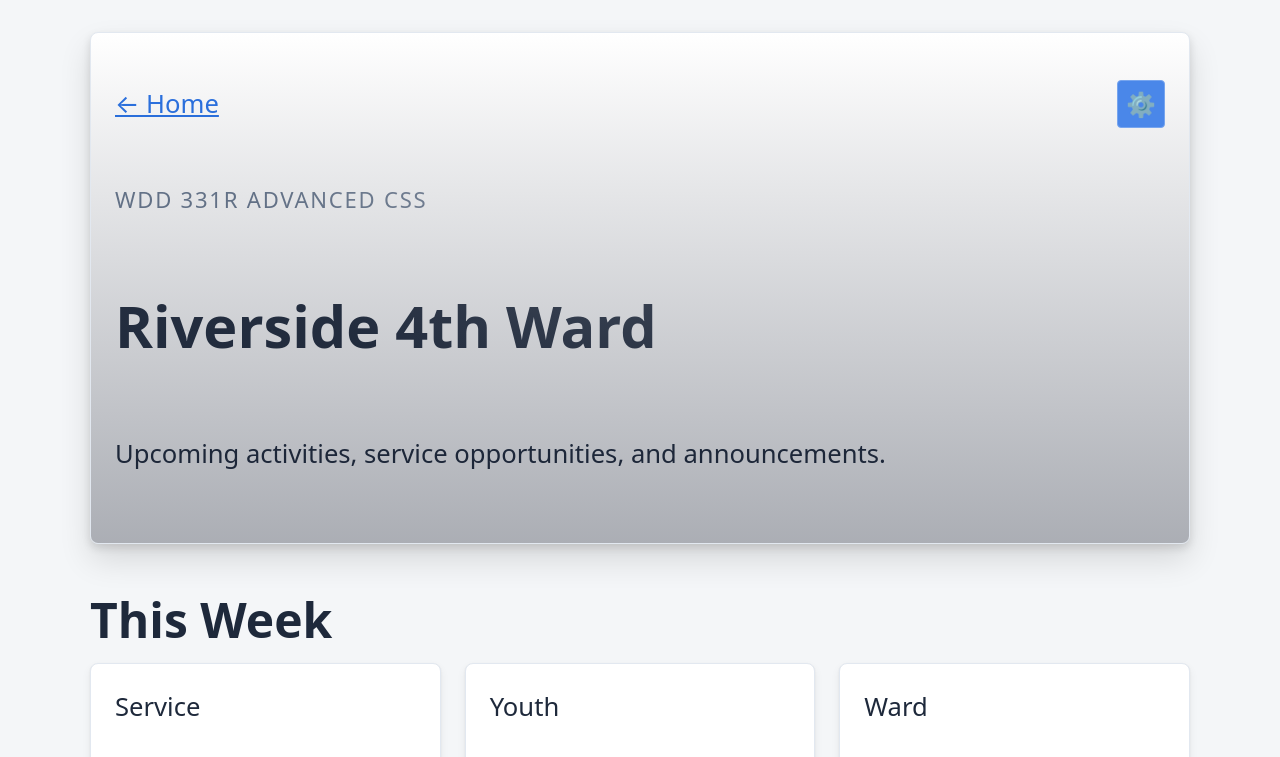
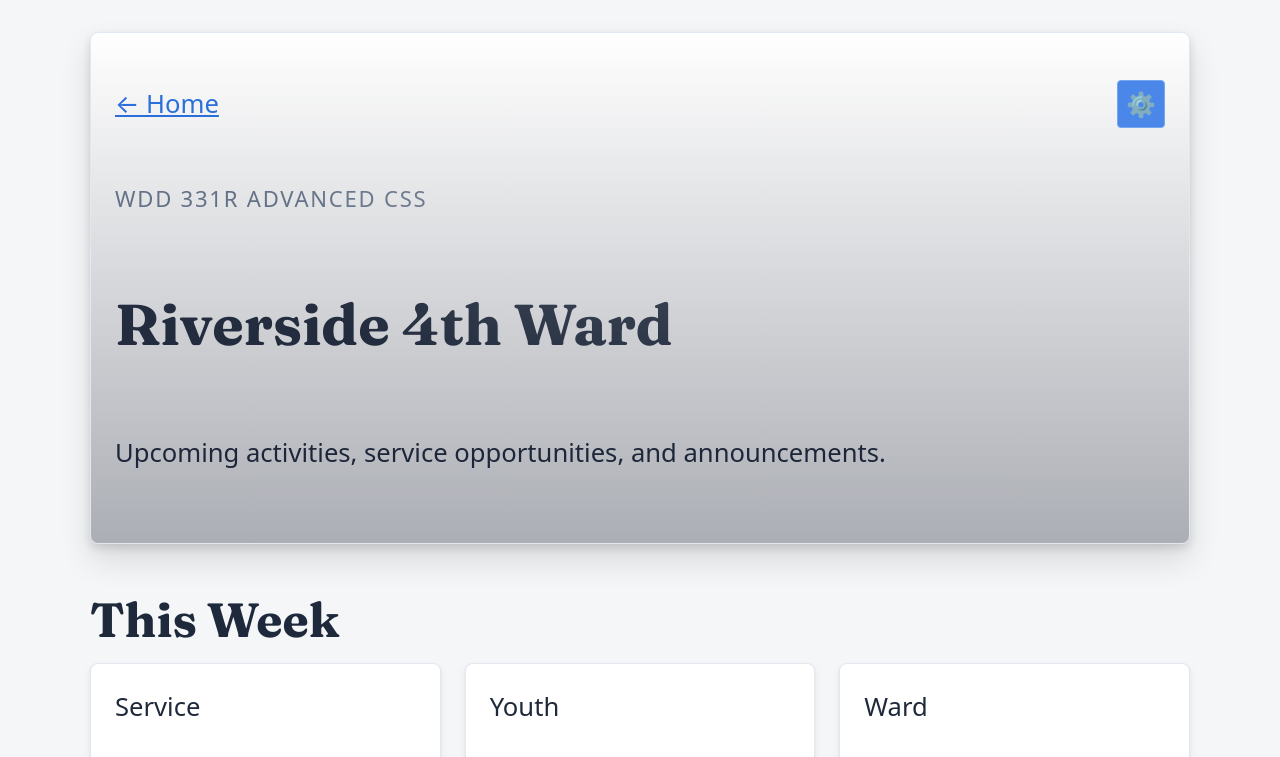
Before and after one commit to sil24040/WDD-331R-, a website: page unit-1/custom-properties/index.html in a window 1280 px wide. Shown: the top 757 px of the page. Drawn offline with Linux system fonts and the light colour scheme; files whose address does not match are found by name.

Commit message:
Deploying to website from @ sil24040/WDD-331R-@2f075f6604b78aaaaa1e6b934ca18db8f2d6cd4c 🚀

```diff
--- a/css/base/elements.css
+++ b/css/base/elements.css
@@ -3,7 +3,7 @@ html {
 }
 
 body {
-  font-family: var(--font-family-sans);
+  font-family: var(--font-family-body);
   font-size: var(--font-size-body);
   line-height: var(--line-height-body);
 
@@ -15,22 +15,31 @@ body {
     color var(--transition-base);
 }
 
+h1,
+h2,
+h3,
+h4,
+h5,
+h6 {
+  font-family: var(--font-family-heading);
+  font-weight: 700;
+  color: var(--color-text);
+  margin: 0;
+}
+
 h1 {
   font-size: var(--font-size-display);
   line-height: var(--line-height-display);
-  color: var(--color-text);
 }
 
 h2 {
   font-size: var(--font-size-heading-lg);
   line-height: var(--line-height-heading-lg);
-  color: var(--color-text);
 }
 
 h3 {
   font-size: var(--font-size-heading-md);
   line-height: var(--line-height-heading-md);
-  color: var(--color-text);
 }
 
 h4,
@@ -38,7 +47,14 @@ h5,
 h6 {
   font-size: var(--font-size-heading-sm);
   line-height: var(--line-height-heading-sm);
-  color: var(--color-text);
+}
+
+small,
+.eyebrow,
+.byline,
+.caption {
+  font-size: var(--font-size-caption);
+  line-height: var(--line-height-caption);
 }
 
 a {
--- a/css/main.css
+++ b/css/main.css
@@ -13,8 +13,7 @@
 @import url("./components/forms.css") layer(components);
 @import url("./components/nav.css") layer(components);
 @import url("./components/theme-toggle.css") layer(components);
+@import url("./components/effects.css") layer(components);
 @import url("./components/temples.css") layer(components);
 
 @import url("./utilities/utilities.css") layer(utilities);
-
-@import url("./components/effects.css") layer(components);
--- a/css/tokens/variables.css
+++ b/css/tokens/variables.css
@@ -2,6 +2,8 @@
   /* Typography */
   --font-family-sans: system-ui, -apple-system, BlinkMacSystemFont, "Segoe UI", sans-serif;
   --font-family-mono: ui-monospace, SFMono-Regular, Menlo, Monaco, Consolas, monospace;
+  --font-family-body: var(--font-family-sans);
+  --font-family-heading: "Fraunces", Georgia, "Times New Roman", serif;
 
   /* Type scale */
   --font-size-xs: clamp(1.1rem, 0.15vw + 1.06rem, 1.2rem);
@@ -13,6 +15,15 @@
   --font-size-3xl: clamp(2.8rem, 0.7vw + 2.63rem, 3rem);
   --font-size-4xl: clamp(3.3rem, 0.9vw + 3.08rem, 3.6rem);
 
+  /* Semantic typography tokens */
+  --font-size-body: var(--font-size-md);
+  --font-size-body-sm: var(--font-size-sm);
+  --font-size-caption: var(--font-size-xs);
+  --font-size-heading-sm: var(--font-size-xl);
+  --font-size-heading-md: var(--font-size-2xl);
+  --font-size-heading-lg: var(--font-size-3xl);
+  --font-size-display: var(--font-size-4xl);
+
   /* Line heights */
   --line-height-xs: 1.4;
   --line-height-sm: 1.45;
@@ -23,15 +34,7 @@
   --line-height-3xl: 1.15;
   --line-height-4xl: 1.1;
 
-  /* Semantic typography tokens */
-  --font-size-body: var(--font-size-md);
-  --font-size-body-sm: var(--font-size-sm);
-  --font-size-caption: var(--font-size-xs);
-  --font-size-heading-sm: var(--font-size-xl);
-  --font-size-heading-md: var(--font-size-2xl);
-  --font-size-heading-lg: var(--font-size-3xl);
-  --font-size-display: var(--font-size-4xl);
-
+  /* Semantic line-height tokens */
   --line-height-body: var(--line-height-md);
   --line-height-body-sm: var(--line-height-sm);
   --line-height-caption: var(--line-height-xs);
@@ -71,8 +74,7 @@
   --space-small: var(--spacing-sm);
   --space-medium: var(--spacing-md);
   --space-large: var(--spacing-lg);
-  --font-family-body: var(--font-family-sans);
-  --font-size-base: var(--font-size-md);
+  --font-size-base: var(--font-size-body);
   --radius-base: var(--radius-lg);
   --shadow-base: var(--shadow-md);
 }
--- a/unit-1/custom-properties/index.html
+++ b/unit-1/custom-properties/index.html
@@ -3,6 +3,10 @@
 <head>
   <meta charset="utf-8">
   <meta name="viewport" content="width=device-width, initial-scale=1.0">
+
+  <link rel="preconnect" href="https://fonts.googleapis.com">
+  <link rel="preconnect" href="https://fonts.gstatic.com" crossorigin>
+  <link href="https://fonts.googleapis.com/css2?family=Inter:wght@400;500;600;700&family=Fraunces:opsz,wght@9..144,600..900&display=swap" rel="stylesheet">
 
   <script src="../../js/theme-preference.js"></script>
   <link rel="stylesheet" href="../../dist/styles.css">
@@ -41,7 +45,9 @@
 
       <p class="eyebrow">WDD 331R Advanced CSS</p>
       <h1>Riverside 4th Ward</h1>
-      <p class="measure">Upcoming activities, service opportunities, and announcements.</p>
+      <p class="measure">
+        Upcoming activities, service opportunities, and announcements.
+      </p>
     </header>
 
     <main class="section">
@@ -139,10 +145,6 @@
         </div>
       </section>
     </main>
-
-    <footer class="page-footer">
-      <p>&copy; Riverside 4th Ward. Built as a WDD 331R assignment.</p>
-    </footer>
   </div>
 </body>
 </html>
```
Also changed, not shown: index.html (+4 -0 lines), unit-2/layered-components/index.html (+4 -0 lines), unit-3/visual-effects/index.html (+4 -0 lines), unit-4/advanced/container-demo.html (+5 -0 lines), unit-4/advanced/sticky-demo.html (+5 -0 lines), unit-4/grid-layouts/cards.html (+5 -0 lines), unit-4/grid-layouts/editorial.html (+5 -0 lines), README.md, dist/styles.css.
